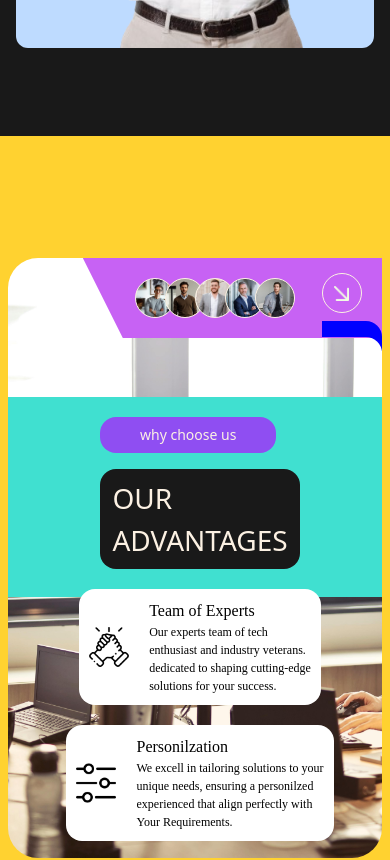
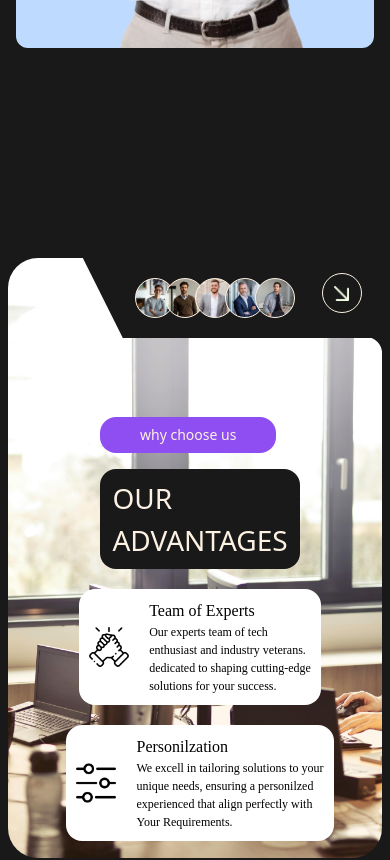
Before and after one commit to faisalalsalih/Innotec, a React (Vite) app: page / in a window 390 px wide. Shown: the part 1280-2140 px from the top of the page. Built offline with nearby package versions, Linux system fonts and the light colour scheme; a web font is replaced by a local one.

Commit message:
Fixed Bug in Section 2

```diff
--- a/src/components/Team.jsx
+++ b/src/components/Team.jsx
@@ -7,7 +7,7 @@ import arrow from "../assets/top-right.png";
 const Team = () => {
   return (
     <>
-      <section id='team' className='w-full md:w-[85%] h-dvh bg-amber-300 justify-self-center p-2 my-22 flex items-center overflow-x-hidden'>
+      <section id='team' className='w-full md:w-[85%] h-dvh bg-[#191919] justify-self-center p-2 my-22 flex items-center overflow-x-hidden'>
 
         <div className="center w-full bg-black h-120 overflow-hidden">
           <div className="center_upper">
--- a/src/index.css
+++ b/src/index.css
@@ -373,7 +373,7 @@ body{
 .center_upper{
     width: 70%;
     height: 80px;
-    background-color: blue;
+    background-color: #191919;
     justify-self: end;
     clip-path: polygon(0% 0%, 100% 0%, 100% 100%, 40px 100%);
     z-index: 2;
@@ -385,7 +385,7 @@ body{
 .teamwork{
     max-width: 900px;
     height: 100px;
-    background-color: #c762f4;
+    /* background-color: #c762f4; */
     display: flex;
     align-items: center;
     justify-content: center;
@@ -456,7 +456,7 @@ body{
     width: 50px;
     height: 50px;
     border-radius: 50px;
-    background-color: blueviolet;
+    /* background-color: blueviolet; */
 }
 
 .roundi{
@@ -481,7 +481,7 @@ body{
     margin-top: -1px;
     /* margin-right: 10px; */
     border-top-right-radius: 16px;
-    box-shadow: 0px -16px 0px blue;
+    box-shadow: 0px -16px 0px #191919;
     position: relative;
     z-index: 6;
     margin-right: 0px;
@@ -496,7 +496,7 @@ body{
 
 .flexi{
     max-width: 1200px;
-    background-color: turquoise;
+    /* background-color: turquoise; */
     min-width: 300px;
     display: flex;
     justify-content: space-between;
@@ -597,6 +597,7 @@ body{
     .center{
         height: 540px;
     }
+
     .teamwork{
         justify-content: end;
     }
@@ -615,7 +616,7 @@ body{
     }
 
     .center_upper{
-        margin-right: 70px;
+        /* margin-right: 70px; */
         width: 80%;
     }
 }
@@ -663,5 +664,8 @@ body{
     .center{
         height: 600px;
     }
+    .center_upper{
+        top: 0;
+    }
 
 }
```
